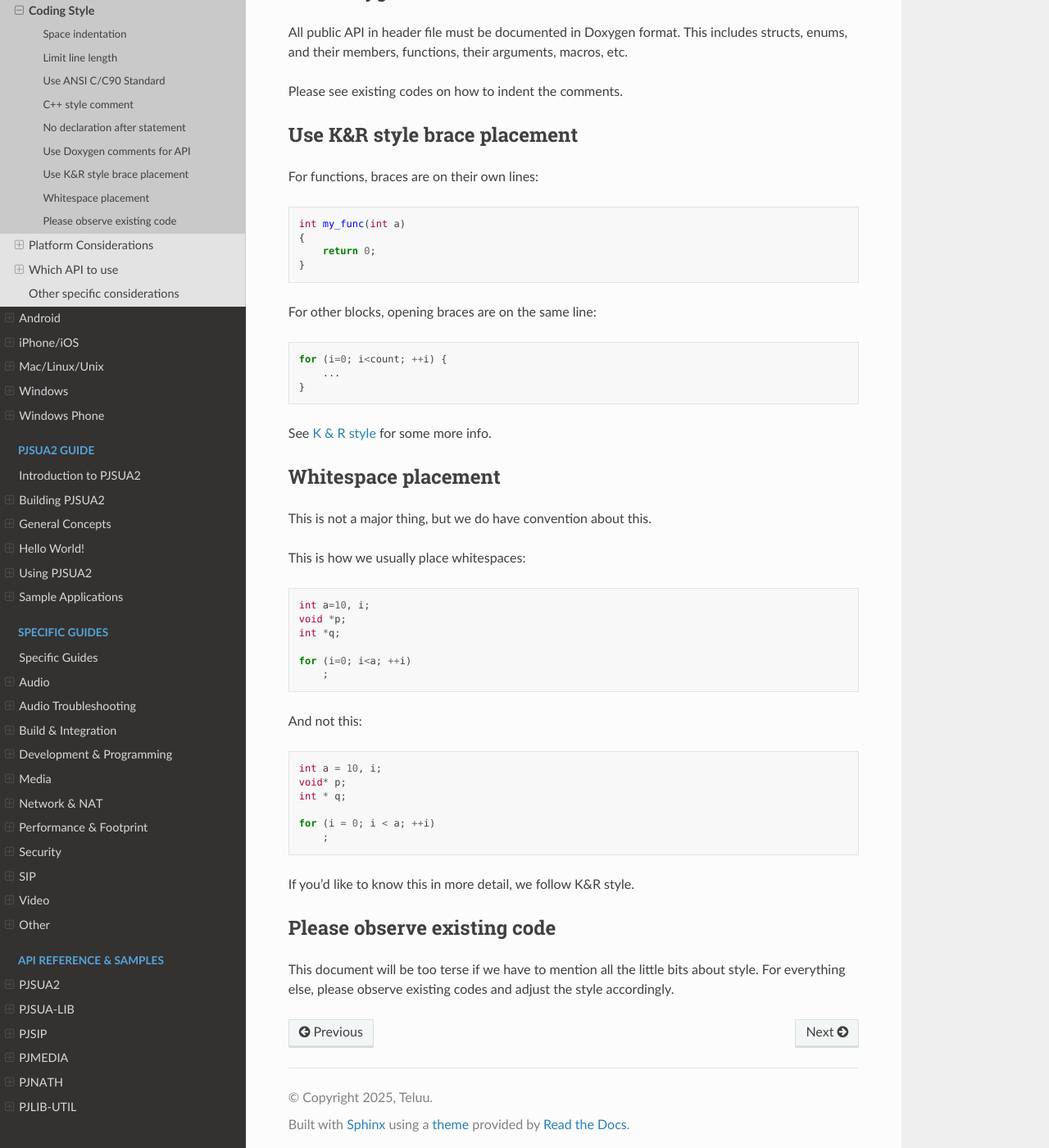
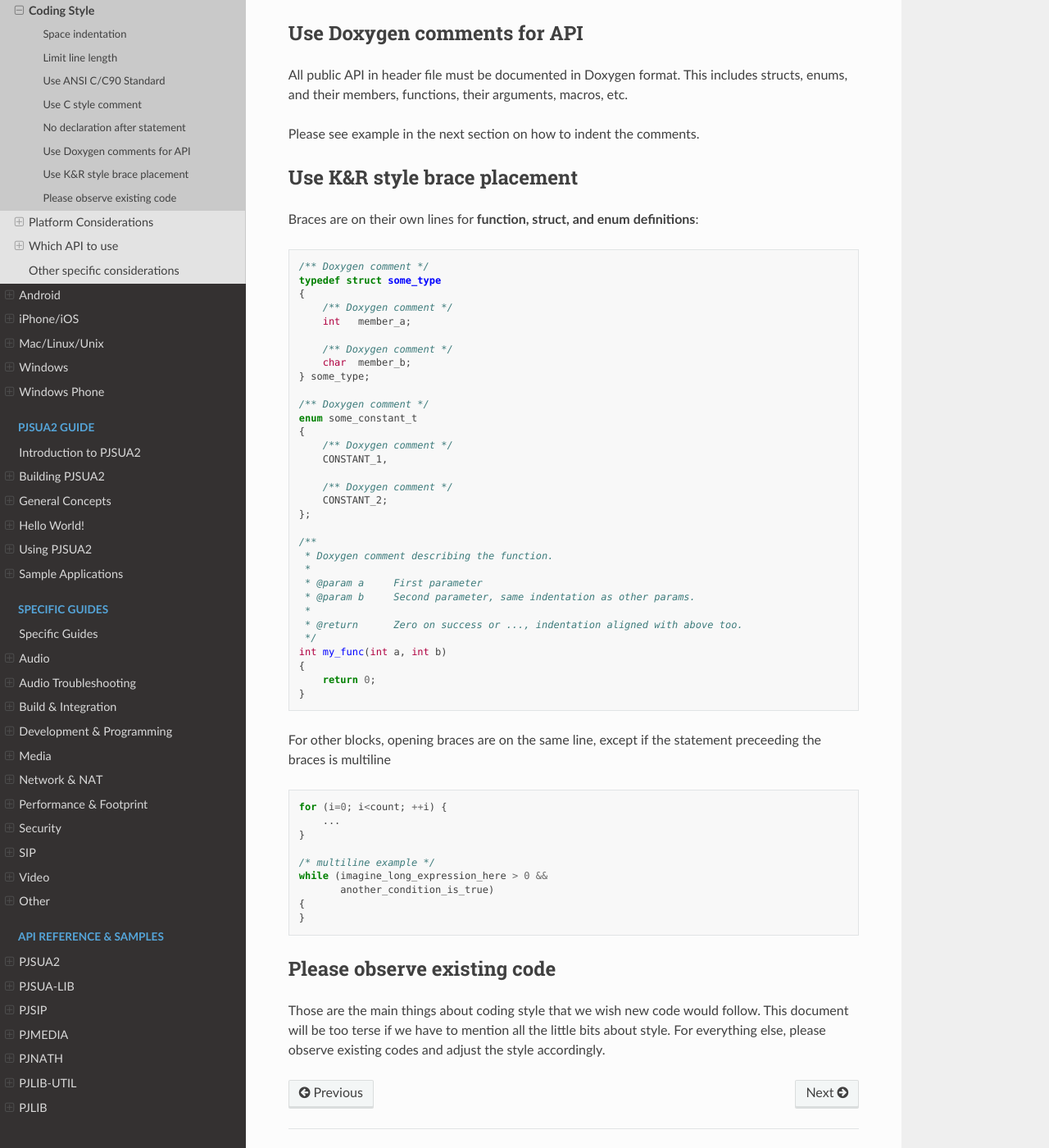
Before and after one commit to pjsip/pjproject_docs, a Sphinx documentation site: the page built from docs/source/get-started/coding-style.rst, in a window 1280 px wide and 1400 px high, scrolled down 1683 px. Shown: the whole window at 82% size. Built offline with Sphinx 7.4.7 and the Read the Docs theme 3.1.0, drawn with Linux system fonts in a browser that asks for light colours; the version number could not be read and is left out; some of the changed text lies outside the part shown.

Commit message:
Updated from comments

```diff
--- a/docs/source/get-started/coding-style.rst
+++ b/docs/source/get-started/coding-style.rst
@@ -40,9 +40,9 @@
 
 
 
-C++ style comment
+Use C style comment
 ---------------------
-We use C++ ``//`` style comment when we want some part of
+Use C style comment. We only use C++ ``//`` style comment when we want some part of
 disabled code to draw more attention than normal comment, and as a reminder in the
 future that we used to have that code (and it was disabled for a reason). For example:
 
@@ -70,21 +73,50 @@
 All public API in header file must be documented in Doxygen format. This includes structs, enums,
 and their members, functions, their arguments, macros, etc.
 
-Please see existing codes on how to indent the comments.
+Please see example in the next section on how to indent the comments.
 
 
 Use K&R style brace placement
 --------------------------------
-For functions, braces are on their own lines:
+Braces are on their own lines for **function, struct, and enum definitions**:
 
 .. code-block:: c
 
-    int my_func(int a)
+    /** Doxygen comment */
+    typedef struct some_type
+    {
+        /** Doxygen comment */
+        int   member_a;
+
+        /** Doxygen comment */
+        char  member_b;
+    } some_type;
+
+    /** Doxygen comment */
+    enum some_constant_t
+    {
+        /** Doxygen comment */
+        CONSTANT_1,
+
+        /** Doxygen comment */
+        CONSTANT_2;
+    };
+
+    /**
+     * Doxygen comment describing the function.
+     *
+     * @param a     First parameter
+     * @param b     Second parameter, same indentation as other params.
+     *
+     * @return      Zero on success or ..., indentation aligned with above too.
+     */
+    int my_func(int a, int b)
     {
         return 0;
     }
 
-For other blocks, opening braces are on the same line:
+For other blocks, opening braces are on the same line, except if the statement preceeding the
+braces is multiline
 
 .. code-block:: c
 
@@ -92,39 +124,16 @@
         ...
     }
 
-See `K & R style <http://en.wikipedia.org/wiki/1_true_brace_style#K.26R_style>`__ for some more info.
+    /* multiline example */
+    while (imagine_long_expression_here > 0 &&
+           another_condition_is_true)
+    {
+    }
 
-
-Whitespace placement
-------------------------------
-This is not a major thing, but we do have convention about this.
-
-This is how we usually place whitespaces:
-
-.. code-block:: c
-
-    int a=10, i;
-    void *p;
-    int *q;
-
-    for (i=0; i<a; ++i)
-        ;
-
-And not this:
-
-.. code-block:: c
-
-    int a = 10, i;
-    void* p;
-    int * q;
-
-    for (i = 0; i < a; ++i)
-        ;
-
-If you'd like to know this in more detail, we follow K&R style.
 
 
 Please observe existing code
 ------------------------------
+Those are the main things about coding style that we wish new code would follow.
 This document will be too terse if we have to mention all the little bits about style.
 For everything else, please observe existing codes and adjust the style accordingly.
```
Also changed, not shown: other parts of docs/source/get-started/coding-style.rst (+7 -4 lines).
